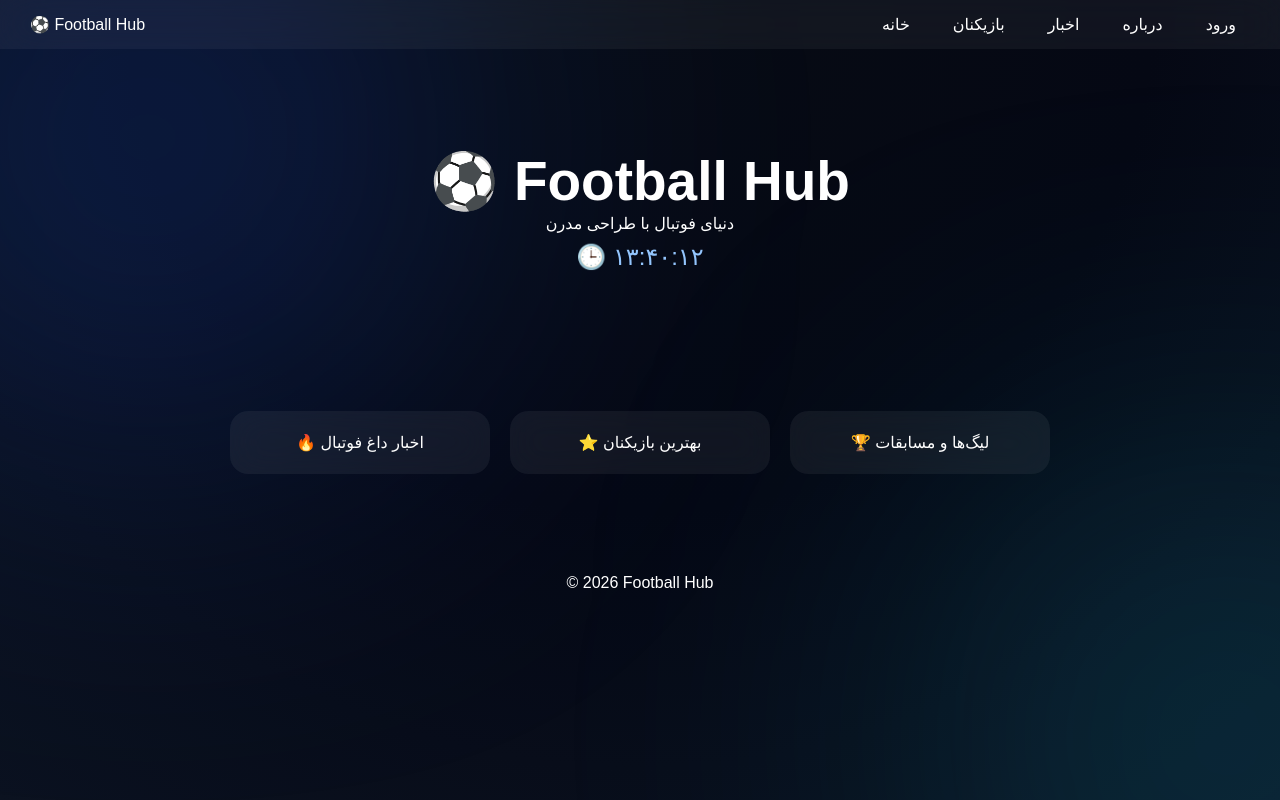
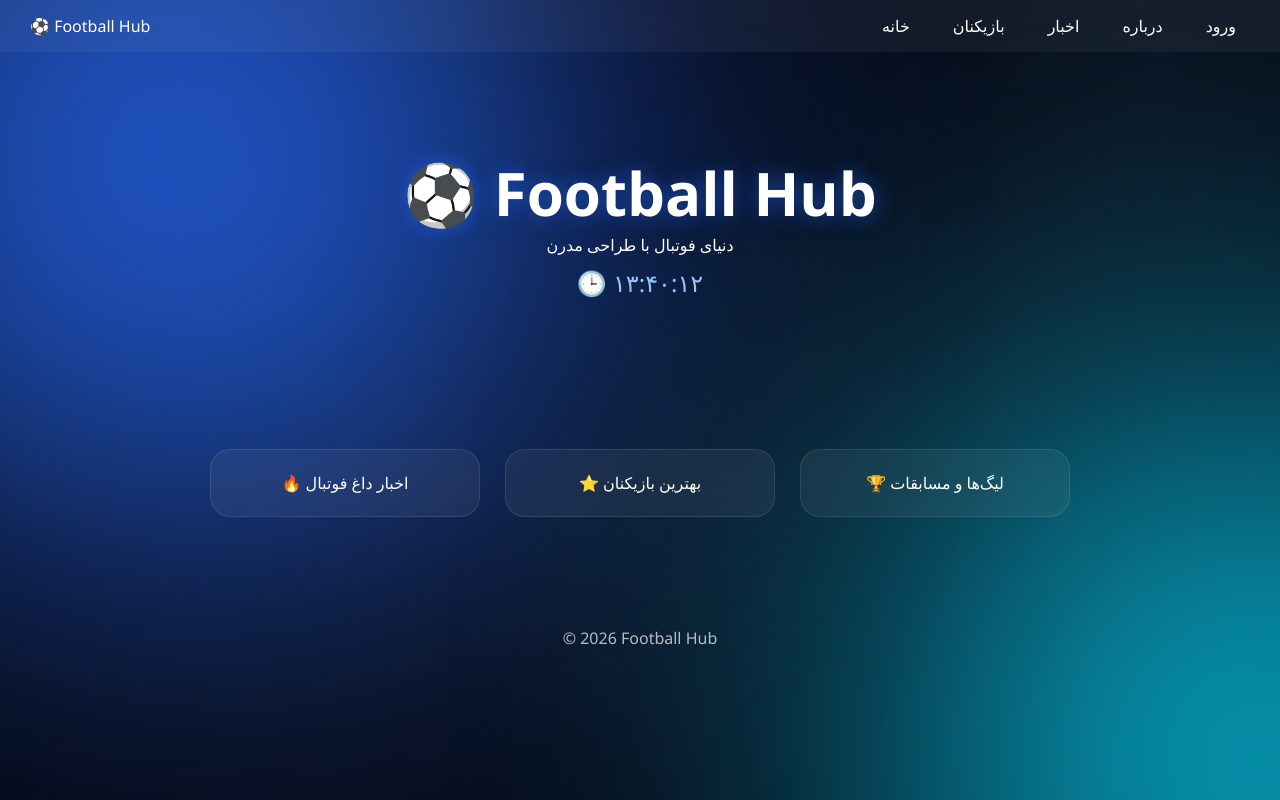
Before and after one commit to amerea913-ui/my-site, a plain HTML site: page index.html in a window 1280 px wide. Drawn offline with Linux system fonts and the light colour scheme.

Commit message:
Update style.css

```diff
--- a/style.css
+++ b/style.css
@@ -2,17 +2,17 @@
   margin:0;
   padding:0;
   box-sizing:border-box;
-  font-family:sans-serif;
+  font-family:Segoe UI, sans-serif;
 }
 
 body{
-  background: radial-gradient(circle at top,#070b14,#050814,#0b1220);
+  min-height:100vh;
   color:white;
-  min-height:100vh;
+  background: radial-gradient(circle at top,#050816,#0b1220,#050814);
   overflow-x:hidden;
 }
 
-/* 🌌 نورهای زنده */
+/* 🌌 نورهای لامپی متحرک */
 body::before,
 body::after{
   content:"";
@@ -20,26 +20,27 @@ body::after{
   width:600px;
   height:600px;
   border-radius:50%;
-  filter:blur(160px);
+  filter:blur(150px);
   z-index:-1;
-  animation:move 12s ease-in-out infinite;
+  animation:moveGlow 10s ease-in-out infinite;
 }
 
 body::before{
-  background:rgba(37,99,235,.25);
+  background:#2563eb;
   top:-200px;
   left:-200px;
 }
 
 body::after{
-  background:rgba(6,182,212,.18);
+  background:#06b6d4;
   bottom:-200px;
   right:-200px;
 }
 
-@keyframes move{
-  0%,100%{transform:translate(0,0);}
-  50%{transform:translate(50px,40px);}
+@keyframes moveGlow{
+  0%{transform:translate(0,0) scale(1);}
+  50%{transform:translate(80px,60px) scale(1.2);}
+  100%{transform:translate(0,0) scale(1);}
 }
 
 /* NAV */
@@ -48,11 +49,11 @@ body::after{
   justify-content:space-between;
   align-items:center;
   padding:15px 30px;
-  background:rgba(255,255,255,.05);
-  backdrop-filter:blur(20px);
+  background:rgba(255,255,255,0.05);
+  backdrop-filter:blur(25px);
   position:sticky;
   top:0;
-  z-index:1000;
+  z-index:999;
 }
 
 .navbar ul{
@@ -66,19 +67,20 @@ body::after{
   text-decoration:none;
   padding:10px 14px;
   border-radius:12px;
-  animation:float 4s ease-in-out infinite;
-  transition:.3s;
+  transition:0.3s;
+  animation:floatBtn 4s ease-in-out infinite;
 }
 
-@keyframes float{
-  0%{transform:translateY(0)}
-  50%{transform:translateY(-6px)}
-  100%{transform:translateY(0)}
+@keyframes floatBtn{
+  0%{transform:translateY(0);}
+  50%{transform:translateY(-6px);}
+  100%{transform:translateY(0);}
 }
 
 .navbar a:hover{
-  background:rgba(37,99,235,.3);
-  transform:scale(1.1);
+  background:rgba(37,99,235,0.3);
+  transform:scale(1.15);
+  box-shadow:0 0 25px rgba(37,99,235,0.7);
 }
 
 /* HERO */
@@ -88,10 +90,10 @@ body::after{
 }
 
 .hero h1{
-  font-size:55px;
+  font-size:60px;
+  text-shadow:0 0 20px rgba(37,99,235,0.6);
 }
 
-/* CLOCK */
 #clock{
   margin-top:10px;
   font-size:24px;
@@ -101,25 +103,26 @@ body::after{
 /* CARDS */
 .features{
   display:flex;
+  justify-content:center;
   flex-wrap:wrap;
-  justify-content:center;
-  gap:20px;
-  padding:40px;
+  gap:25px;
+  padding:50px;
 }
 
 .card{
-  width:260px;
+  width:270px;
   padding:22px;
-  background:rgba(255,255,255,.06);
-  border-radius:18px;
-  backdrop-filter:blur(18px);
+  border-radius:20px;
+  background:rgba(255,255,255,0.06);
+  backdrop-filter:blur(20px);
+  transition:0.4s;
   text-align:center;
-  transition:.4s;
+  border:1px solid rgba(255,255,255,0.1);
 }
 
 .card:hover{
-  transform:translateY(-12px) scale(1.05);
-  box-shadow:0 10px 30px rgba(0,0,0,.4);
+  transform:translateY(-15px) scale(1.08);
+  box-shadow:0 15px 40px rgba(0,0,0,0.5);
 }
 
 /* FOOTER */
@@ -127,4 +130,5 @@ footer{
   text-align:center;
   padding:20px;
   margin-top:40px;
+  opacity:0.7;
 }
```
